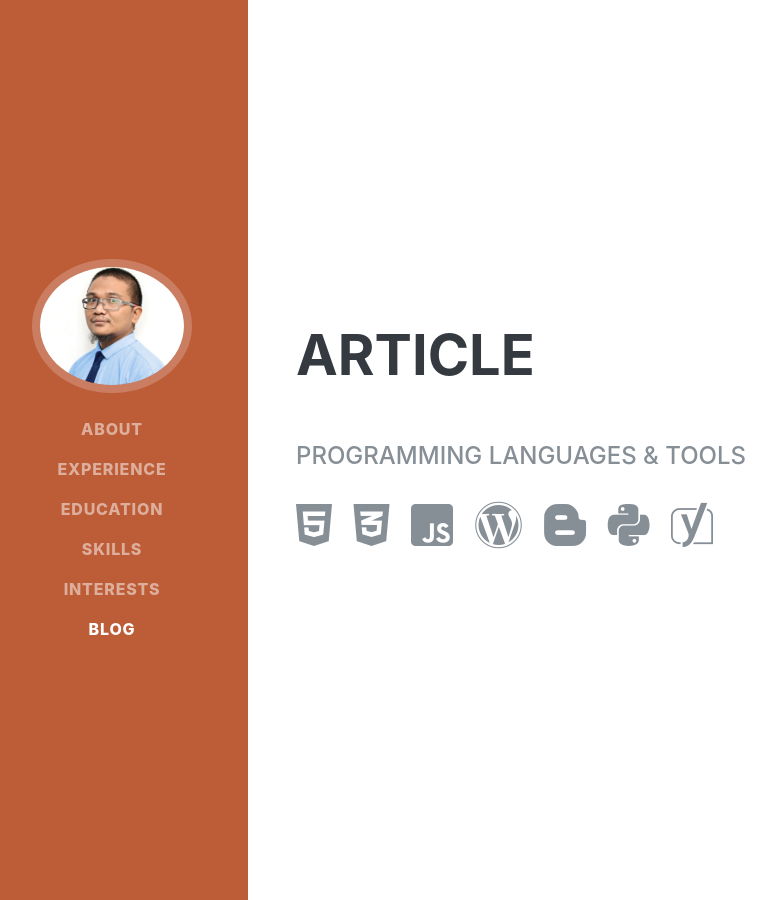
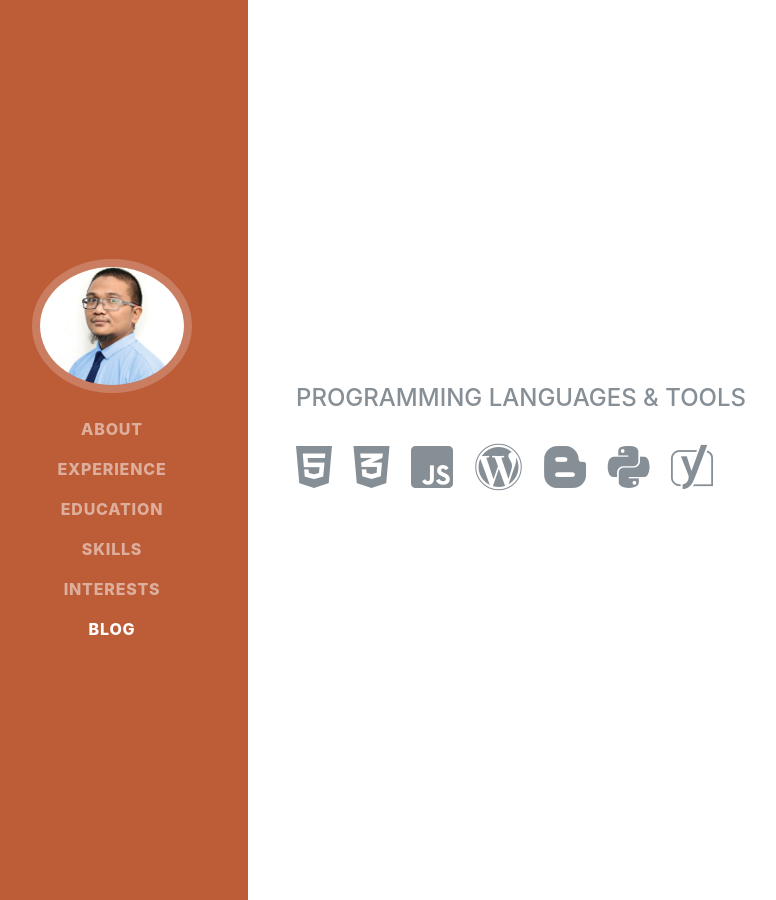
Before and after one commit to kandra-id/kandra-id.github-io, a Jekyll site: the page built from index.html, in a window 1280 px wide and 900 px high, scrolled down 3605 px. Shown: the whole window, without its empty margins (24-800 px from the left). Built offline with Jekyll 4.4.1, drawn with Linux system fonts in a browser that asks for light colours; some web fonts are replaced.

Commit message:
Update default.html

```diff
--- a/_layouts/default.html
+++ b/_layouts/default.html
@@ -161,7 +161,6 @@
       <hr class="m-0">
       <section class="resume-section p-3 p-lg-5 d-flex align-items-center" id="blog">
         <div class="w-100">
-          <h2 class="mb-5">Article</h2>
           <div class="subheading mb-3">Programming Languages &amp; Tools</div>
         <ul class="list-inline dev-icons">
           <li class="list-inline-item">
```
